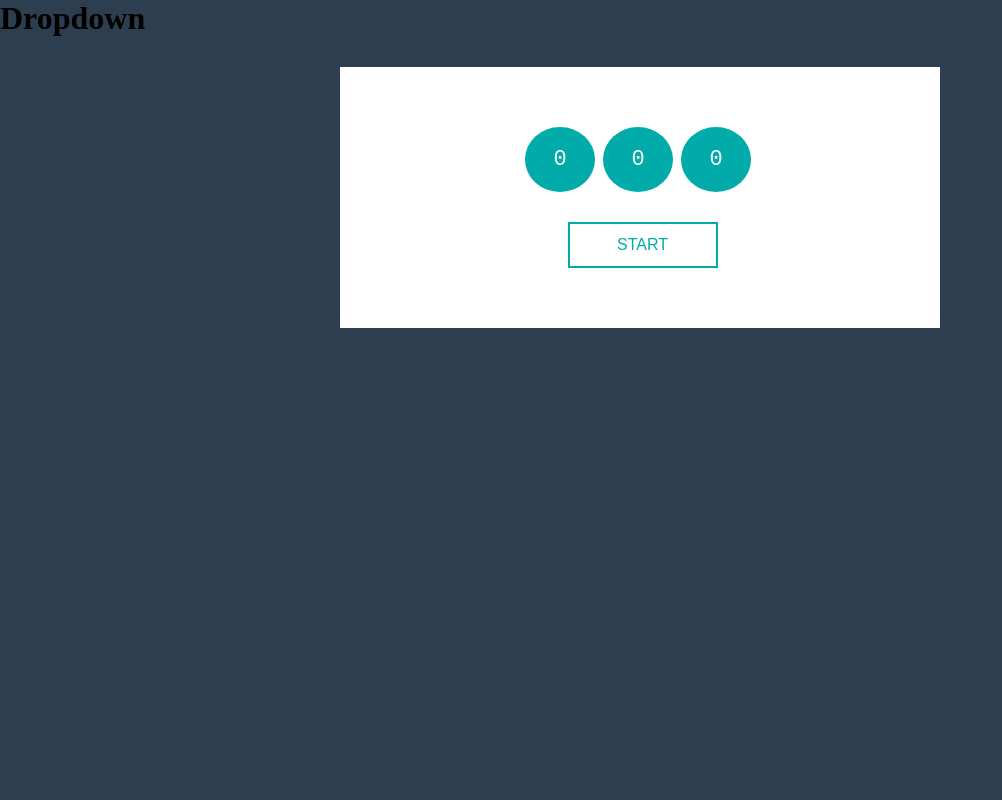
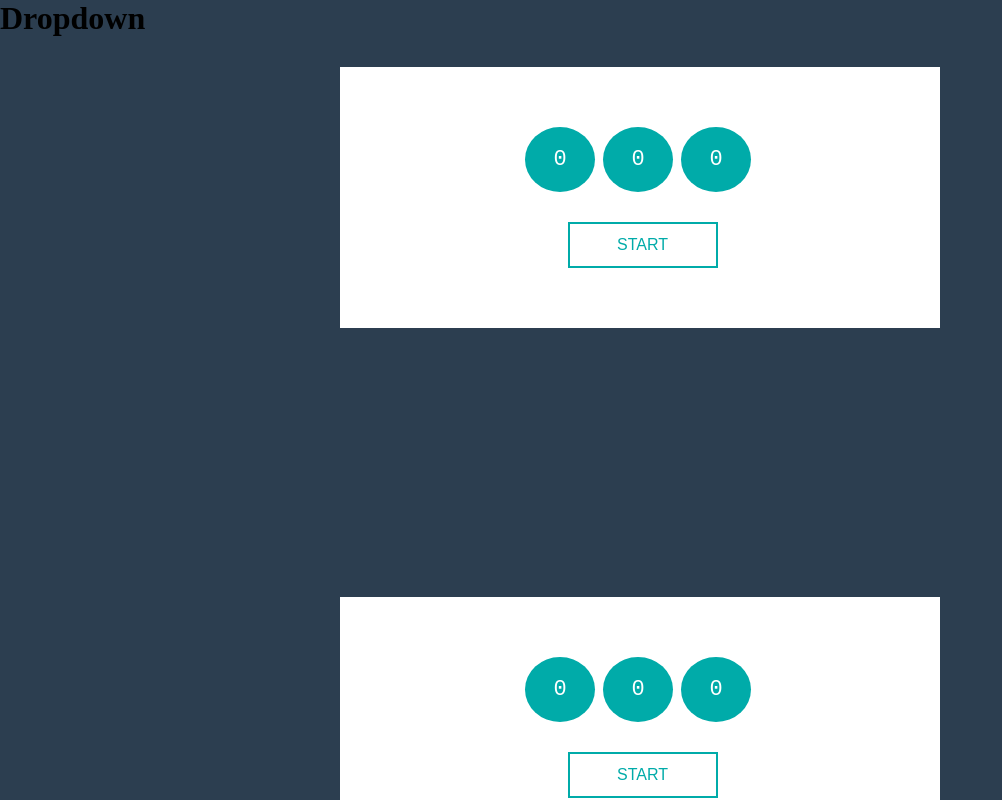
Before and after one commit to rdargali/multi-stop-watch, a React (Create React App) app: page / in a window 1280 px wide. Shown: the top 800 px of the page, without its empty margins (0-1002 px from the left). Built offline with nearby package versions, Linux system fonts and the light colour scheme.

Commit message:
multiple stopwatches

```diff
--- a/src/App.js
+++ b/src/App.js
@@ -1,8 +1,17 @@
 import React, { Component } from "react";
+import Stopwatch from "./components/Stopwatch";
+import Dropdown from "./components/Dropdown";
 
 export class App extends Component {
   render() {
-    return <div></div>;
+    return (
+      <div>
+        <Dropdown />
+        <Stopwatch />
+        <Stopwatch />
+        <Stopwatch />
+      </div>
+    );
   }
 }
 
--- a/src/index.js
+++ b/src/index.js
@@ -1,12 +1,12 @@
 import React from "react";
 import ReactDOM from "react-dom";
-import Stopwatch from "./components/Stopwatch";
-import Dropdown from "./components/Dropdown";
+// import Stopwatch from "./components/Stopwatch";
+// import Dropdown from "./components/Dropdown";
+import App from "./App";
 
 ReactDOM.render(
   <React.StrictMode>
-    <Dropdown />
-    <Stopwatch />
+    <App />
   </React.StrictMode>,
   document.getElementById("root")
 );
```
